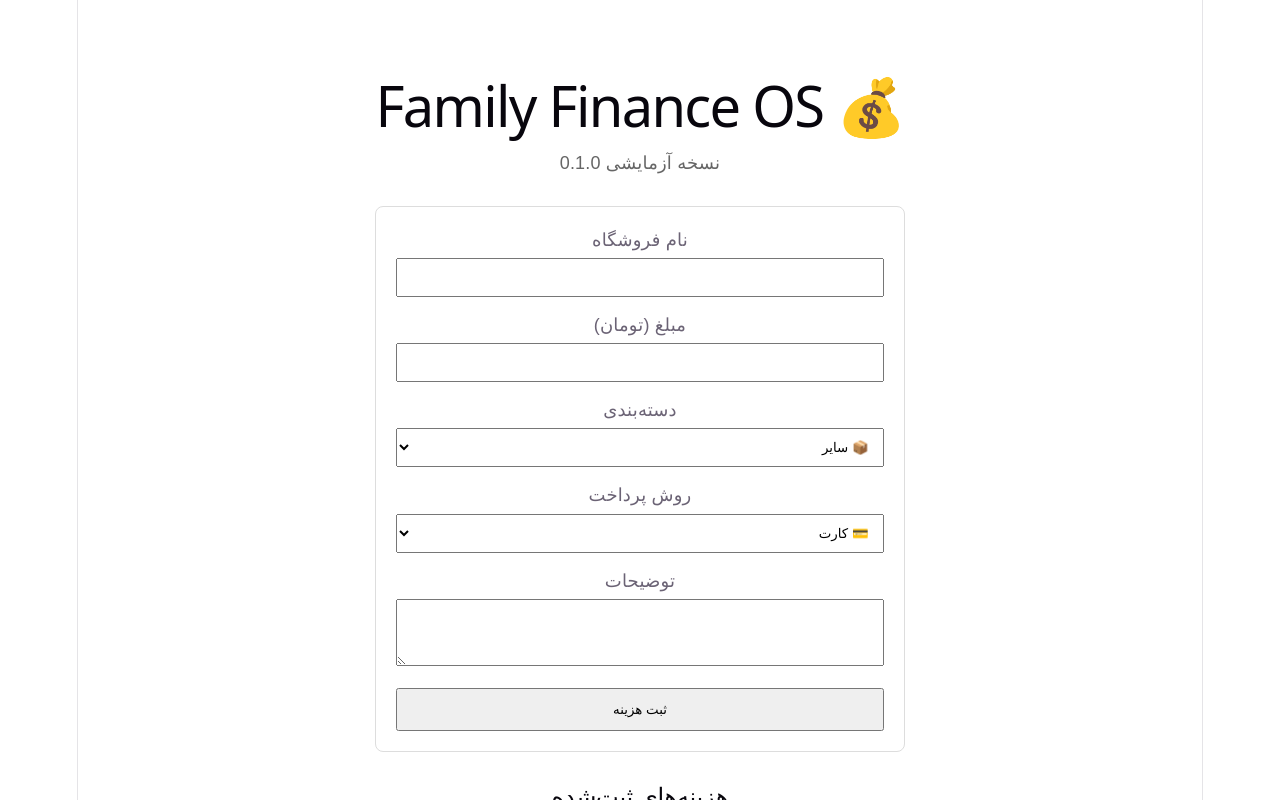
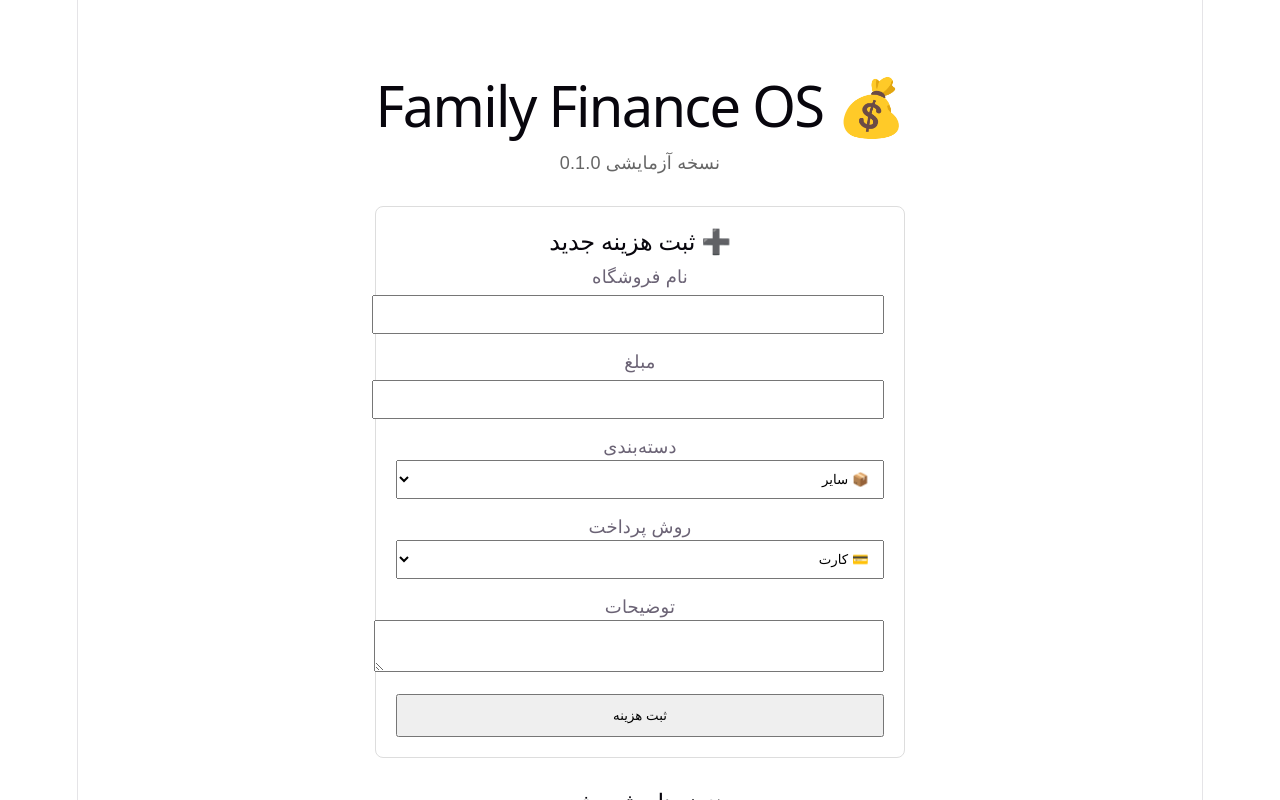
Before and after one commit to msm353/Family-Finance-OS, a React (Vite) app: page / in a window 1280 px wide. Shown: the top 800 px of the page. Built offline with nearby package versions, Linux system fonts and the light colour scheme.

Commit message:
Add expense editing functionality

```diff
--- a/src/components/ExpenseForm.tsx
+++ b/src/components/ExpenseForm.tsx
@@ -1,23 +1,50 @@
-import { useState } from "react";
+import { useEffect, useState } from "react";
 
-import { addExpense } from "../services/expenseService";
+import {
+  addExpense,
+  updateExpense,
+} from "../services/expenseService";
+
 import { categories } from "../constants/categories";
 import { paymentMethods } from "../constants/paymentMethods";
 
+import type { Expense } from "../models/Expense";
+
 type ExpenseFormProps = {
   onExpenseAdded: () => void;
+  editingExpense?: Expense;
+  onFinishedEditing: () => void;
 };
 
 export default function ExpenseForm({
   onExpenseAdded,
+  editingExpense,
+  onFinishedEditing,
 }: ExpenseFormProps) {
   const [storeName, setStoreName] = useState("");
   const [amount, setAmount] = useState("");
   const [category, setCategory] = useState(categories[0]);
-  const [paymentMethod, setPaymentMethod] = useState(
-    paymentMethods[0]
-  );
+  const [paymentMethod, setPaymentMethod] =
+    useState(paymentMethods[0]);
   const [description, setDescription] = useState("");
+
+  useEffect(() => {
+    if (editingExpense) {
+      setStoreName(editingExpense.storeName);
+      setAmount(String(editingExpense.amount));
+      setCategory(editingExpense.category);
+      setPaymentMethod(editingExpense.paymentMethod);
+      setDescription(editingExpense.description || "");
+    }
+  }, [editingExpense]);
+
+  function clearForm() {
+    setStoreName("");
+    setAmount("");
+    setCategory(categories[0]);
+    setPaymentMethod(paymentMethods[0]);
+    setDescription("");
+  }
 
   async function handleSubmit() {
     if (!storeName.trim()) {
@@ -30,36 +57,41 @@ export default function ExpenseForm({
       return;
     }
 
-    const ok = window.confirm(
-      `ثبت هزینه؟
-
-فروشگاه: ${storeName}
-
-مبلغ: ${Number(amount).toLocaleString("fa-IR")} تومان`
-    );
-
-    if (!ok) return;
-
-    await addExpense({
+    const expenseData = {
       storeName,
       amount: Number(amount),
       category,
       paymentMethod,
       description,
-      date: new Date().toLocaleDateString("fa-IR"),
-      createdAt: new Date().toISOString(),
+      date:
+        editingExpense?.date ??
+        new Date().toLocaleDateString("fa-IR"),
+      createdAt:
+        editingExpense?.createdAt ??
+        new Date().toISOString(),
       confirmed: true,
-    });
+    };
 
-    onExpenseAdded();
+    if (editingExpense) {
+      await updateExpense({
+        ...expenseData,
+        id: editingExpense.id,
+      });
+
+      alert("✅ هزینه ویرایش شد.");
+
+      clearForm();
+      onFinishedEditing();
+
+      return;
+    }
+
+    await addExpense(expenseData);
 
     alert("✅ هزینه ثبت شد.");
 
-    setStoreName("");
-    setAmount("");
-    setCategory(categories[0]);
-    setPaymentMethod(paymentMethods[0]);
-    setDescription("");
+    clearForm();
+    onExpenseAdded();
   }
 
   return (
@@ -71,34 +103,41 @@ export default function ExpenseForm({
         borderRadius: "8px",
       }}
     >
+      <h2>
+        {editingExpense
+          ? "✏️ ویرایش هزینه"
+          : "➕ ثبت هزینه جدید"}
+      </h2>
+
       <div style={{ marginBottom: "15px" }}>
         <label>نام فروشگاه</label>
 
         <input
-          type="text"
           value={storeName}
-          onChange={(e) => setStoreName(e.target.value)}
+          onChange={(e) =>
+            setStoreName(e.target.value)
+          }
           style={{
             width: "100%",
             padding: "10px",
             marginTop: "5px",
-            boxSizing: "border-box",
           }}
         />
       </div>
 
       <div style={{ marginBottom: "15px" }}>
-        <label>مبلغ (تومان)</label>
+        <label>مبلغ</label>
 
         <input
           type="number"
           value={amount}
-          onChange={(e) => setAmount(e.target.value)}
+          onChange={(e) =>
+            setAmount(e.target.value)
+          }
           style={{
             width: "100%",
             padding: "10px",
             marginTop: "5px",
-            boxSizing: "border-box",
           }}
         />
       </div>
@@ -108,15 +147,16 @@ export default function ExpenseForm({
 
         <select
           value={category}
-          onChange={(e) => setCategory(e.target.value)}
+          onChange={(e) =>
+            setCategory(e.target.value)
+          }
           style={{
             width: "100%",
             padding: "10px",
-            marginTop: "5px",
           }}
         >
           {categories.map((item) => (
-            <option key={item} value={item}>
+            <option key={item}>
               {item}
             </option>
           ))}
@@ -128,15 +168,16 @@ export default function ExpenseForm({
 
         <select
           value={paymentMethod}
-          onChange={(e) => setPaymentMethod(e.target.value)}
+          onChange={(e) =>
+            setPaymentMethod(e.target.value)
+          }
           style={{
             width: "100%",
             padding: "10px",
-            marginTop: "5px",
           }}
         >
           {paymentMethods.map((item) => (
-            <option key={item} value={item}>
+            <option key={item}>
               {item}
             </option>
           ))}
@@ -148,13 +189,12 @@ export default function ExpenseForm({
 
         <textarea
           value={description}
-          onChange={(e) => setDescription(e.target.value)}
-          rows={3}
+          onChange={(e) =>
+            setDescription(e.target.value)
+          }
           style={{
             width: "100%",
             padding: "10px",
-            marginTop: "5px",
-            boxSizing: "border-box",
           }}
         />
       </div>
@@ -167,8 +207,27 @@ export default function ExpenseForm({
           cursor: "pointer",
         }}
       >
-        ثبت هزینه
+        {editingExpense
+          ? "ذخیره تغییرات"
+          : "ثبت هزینه"}
       </button>
+
+      {editingExpense && (
+        <button
+          onClick={() => {
+            clearForm();
+            onFinishedEditing();
+          }}
+          style={{
+            width: "100%",
+            padding: "12px",
+            marginTop: "10px",
+            cursor: "pointer",
+          }}
+        >
+          انصراف
+        </button>
+      )}
     </div>
   );
 }
--- a/src/components/ExpenseList.tsx
+++ b/src/components/ExpenseList.tsx
@@ -4,11 +4,13 @@ import { deleteExpense } from "../services/expenseService";
 type ExpenseListProps = {
   expenses: Expense[];
   onExpenseDeleted: () => void;
+  onExpenseEdit: (expense: Expense) => void;
 };
 
 export default function ExpenseList({
   expenses,
   onExpenseDeleted,
+  onExpenseEdit,
 }: ExpenseListProps) {
   async function handleDelete(id: number) {
     const ok = window.confirm(
@@ -57,12 +59,28 @@ export default function ExpenseList({
           </div>
 
           <div>
-            <strong>📅 تاریخ:</strong> {expense.date}
+            <strong>🏷 دسته‌بندی:</strong> {expense.category}
           </div>
 
           <div>
             <strong>💳 پرداخت:</strong> {expense.paymentMethod}
           </div>
+
+          <div>
+            <strong>📅 تاریخ:</strong> {expense.date}
+          </div>
+
+          <button
+            onClick={() => onExpenseEdit(expense)}
+            style={{
+              marginTop: "12px",
+              padding: "8px 12px",
+              cursor: "pointer",
+              marginLeft: "10px",
+            }}
+          >
+            ✏️ ویرایش
+          </button>
 
           <button
             onClick={() => {
--- a/src/pages/Home.tsx
+++ b/src/pages/Home.tsx
@@ -8,6 +8,9 @@ import { getExpenses } from "../services/expenseService";
 
 export default function Home() {
   const [expenses, setExpenses] = useState<Expense[]>([]);
+  const [editingExpense, setEditingExpense] = useState<
+    Expense | undefined
+  >(undefined);
 
   async function loadExpenses() {
     const data = await getExpenses();
@@ -17,6 +20,15 @@ export default function Home() {
   useEffect(() => {
     loadExpenses();
   }, []);
+
+  function handleEdit(expense: Expense) {
+    setEditingExpense(expense);
+  }
+
+  function handleFinishedEditing() {
+    setEditingExpense(undefined);
+    loadExpenses();
+  }
 
   return (
     <main
@@ -41,11 +53,14 @@ export default function Home() {
 
       <ExpenseForm
         onExpenseAdded={loadExpenses}
+        editingExpense={editingExpense}
+        onFinishedEditing={handleFinishedEditing}
       />
 
       <ExpenseList
         expenses={expenses}
         onExpenseDeleted={loadExpenses}
+        onExpenseEdit={handleEdit}
       />
 
       <hr
```
